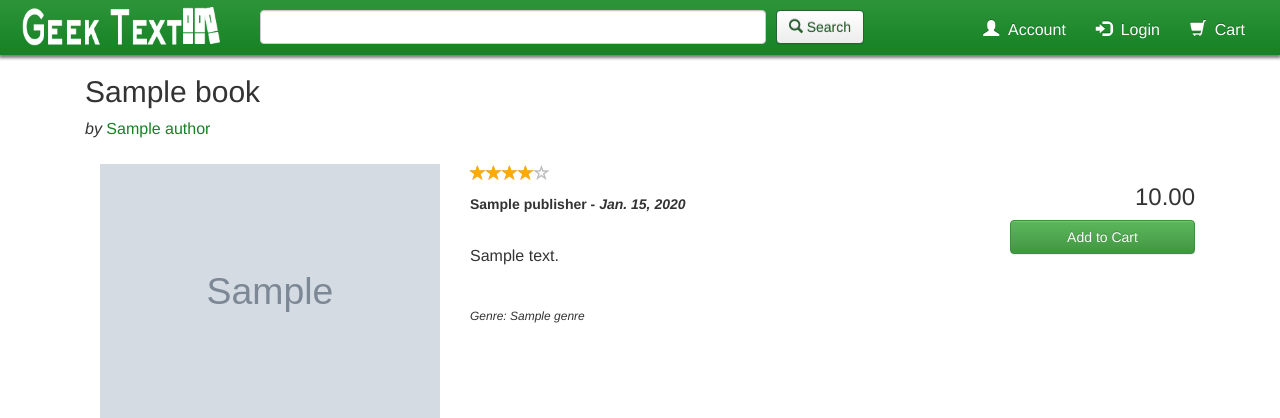
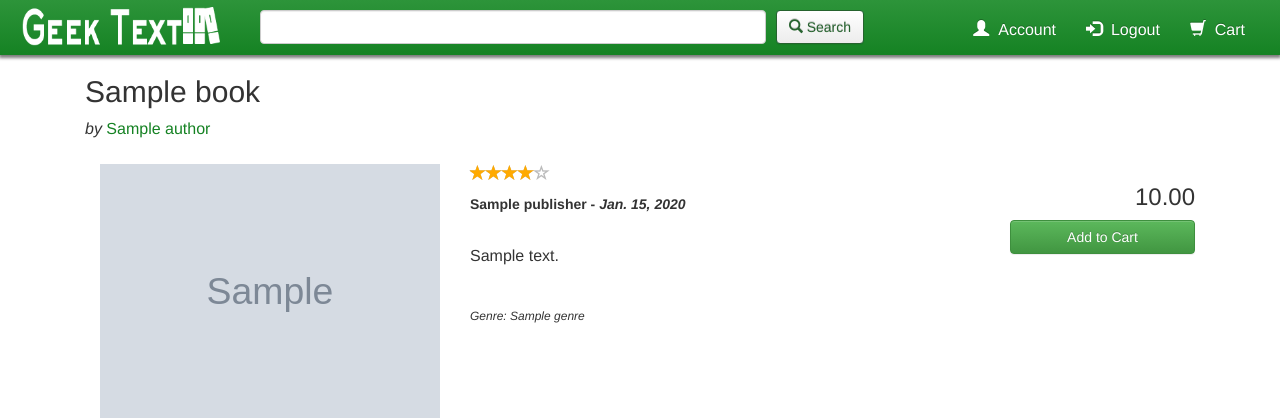
Before and after one commit to cen4010/geek-text-webapp, a Django app: page /books/1/ in a window 1280 px wide. Shown: the top 418 px of the page. Run offline with Django 3.2, Linux system fonts and the light colour scheme; a user stored in the database is signed in; tables that the repository leaves empty hold one stand-in row (values such as "Sample post"); grey boxes marked "Sample" are stand-in pictures; some libraries are stand-ins or nearby versions.

Commit message:
Log out feature implemented, toggle log out and log in button on the nav-bar.

```diff
--- a/webapp/geek_text/settings.py
+++ b/webapp/geek_text/settings.py
@@ -140,6 +140,7 @@ USE_TZ = True
 
 STATIC_URL = '/static/'
 MEDIA_URL = '/media/'
+LOGOUT_REDIRECT_URL = '/browse'
 
 BACKEND = os.environ.get('DJANGO_BACKEND', 'local')
 
--- a/webapp/geek_text/templates/geek_text/base.html
+++ b/webapp/geek_text/templates/geek_text/base.html
@@ -40,7 +40,11 @@
 				 </li>
 				 <ul class="nav navbar-nav navbar-right">
 					 <li class="nav-item" ><a href="#"><h4 id="navlinks"><span class="glyphicon glyphicon-user"></span>&nbsp;&nbsp;Account</h4></a></li>
-					 <li class="nav-item" ><a href="/login"><h4 id="navlinks"><span class="glyphicon glyphicon-log-in"></span>&nbsp;&nbsp;Login</h4></a></li>
+					 {% if user.is_authenticated %}
+					 	<li class="nav-item" ><a href="{% url 'logout' %}"><h4 id="navlinks"><span class="glyphicon glyphicon-log-in"></span>&nbsp;&nbsp;Logout</h4></a></li>
+					 {% else %}
+					 	<li class="nav-item" ><a href="{% url 'login' %}"><h4 id="navlinks"><span class="glyphicon glyphicon-log-in"></span>&nbsp;&nbsp;Login</h4></a></li>
+					 {% endif %}
 					 <li class="nav-item" ><a href="#"><h4 id="navlinks"><span class="glyphicon glyphicon-shopping-cart"></span>&nbsp;&nbsp;Cart</h4></a></li>
 				 </ul>
 			 </div>
--- a/webapp/geek_text/urls.py
+++ b/webapp/geek_text/urls.py
@@ -22,6 +22,7 @@ from .views import signup
 urlpatterns = [
     url(r'^admin/', admin.site.urls),
     url(r'^login/$', auth_views.LoginView.as_view(template_name='registration/login.html'), name='login'),
+    url(r'^logout/$', auth_views.logout, name='logout'),
     url(r'^registration/$', signup, name='signup'),
     url(r'^browse/', include('browse.urls', namespace='browse')),
     url(r'^books/', include('book_details.urls', namespace='books')),
```
